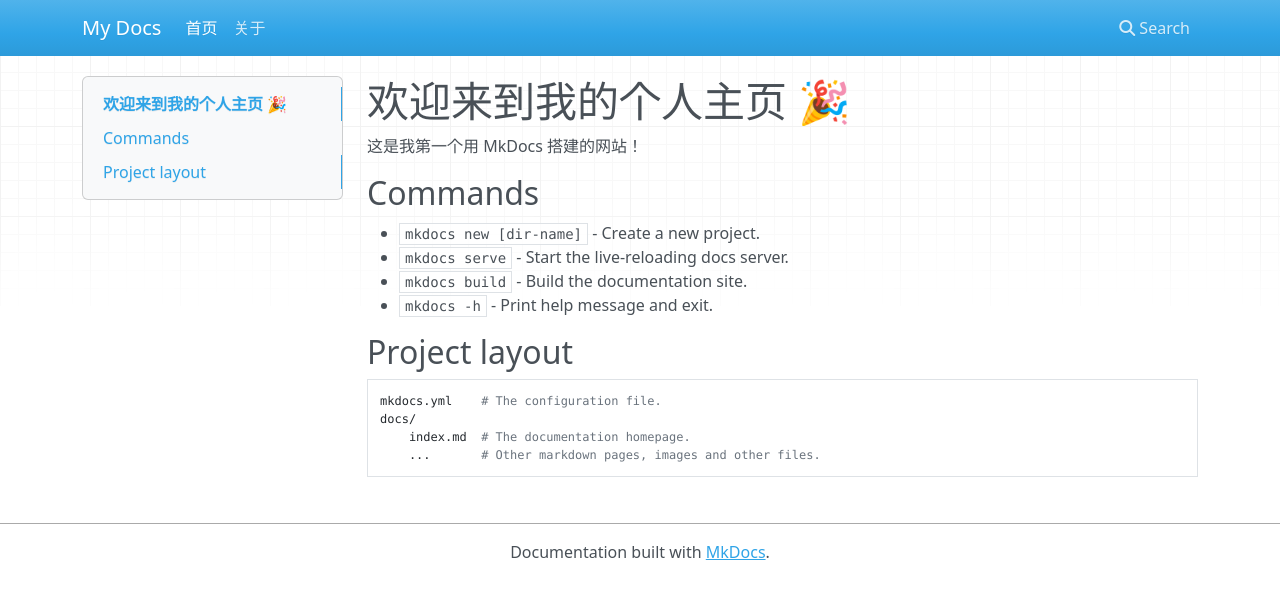
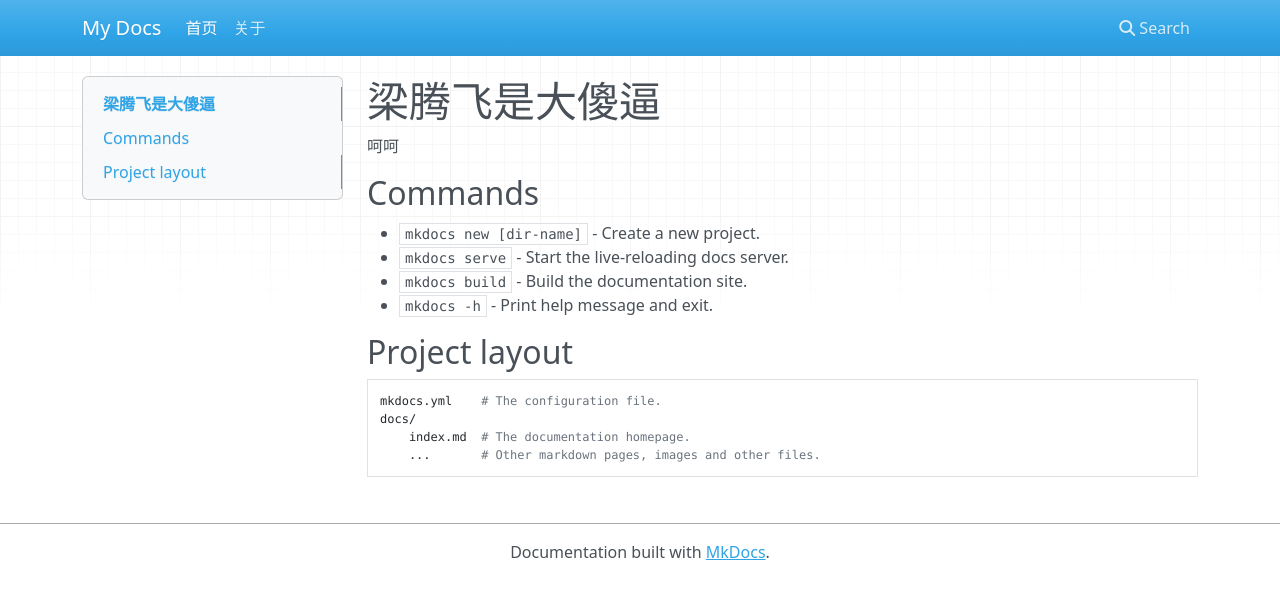
Before and after one commit to Souvenir-Yu/My-site, an MkDocs documentation site: the page built from docs/index.md, in a window 1280 px wide. Shown: the top 599 px of the page. Built offline with MkDocs 1.6.1, drawn with Linux system fonts in a browser that asks for light colours; nearby versions of some CDN libraries.

Commit message:
更新 docs 内容

```diff
--- a/docs/index.md
+++ b/docs/index.md
@@ -1,5 +1,5 @@
-# 欢迎来到我的个人主页 🎉
-这是我第一个用 MkDocs 搭建的网站！
+# 梁腾飞是大傻逼
+呵呵
 
 
 ## Commands
```
Also changed, not shown: site/index.html, 1 other file.
